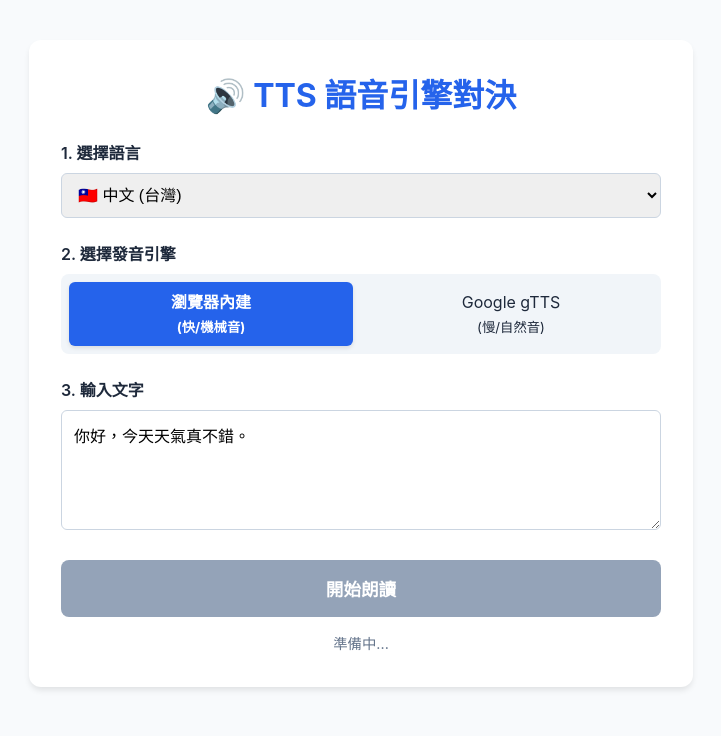
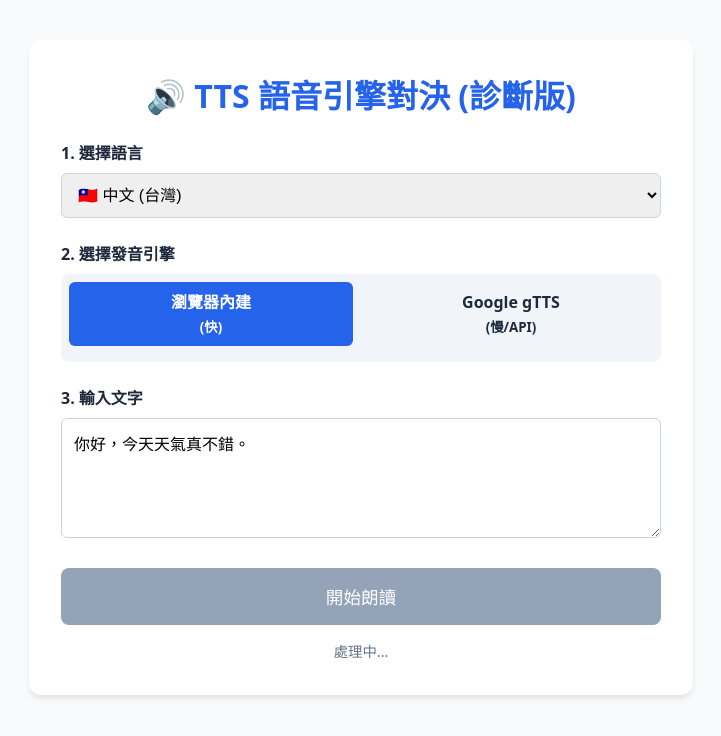
Before and after one commit to davidkuodcam-crypto/Translator, a plain HTML site: page index.html in a window 1280 px wide. Both pictures are taken after a click on the button "開始朗讀". Shown: the whole page, without its empty margins (279-1000 px from the left). Drawn offline with Linux system fonts and the light colour scheme.

Commit message:
Update index.html

```diff
--- a/index.html
+++ b/index.html
@@ -5,104 +5,29 @@
     <meta name="viewport" content="width=device-width, initial-scale=1.0">
     <title>TTS 語音引擎大對決</title>
     <style>
-        :root {
-            --primary: #2563eb;
-            --bg: #f8fafc;
-            --surface: #ffffff;
-            --text: #1e293b;
-        }
-        body {
-            font-family: -apple-system, BlinkMacSystemFont, "Segoe UI", Roboto, "Helvetica Neue", Arial, sans-serif;
-            background-color: var(--bg);
-            color: var(--text);
-            display: flex;
-            justify-content: center;
-            padding: 2rem 1rem;
-            line-height: 1.5;
-        }
-        .container {
-            background: var(--surface);
-            padding: 2rem;
-            border-radius: 12px;
-            box-shadow: 0 4px 6px -1px rgba(0, 0, 0, 0.1);
-            width: 100%;
-            max-width: 600px;
-        }
+        :root { --primary: #2563eb; --bg: #f8fafc; --surface: #ffffff; --text: #1e293b; }
+        body { font-family: system-ui, sans-serif; background-color: var(--bg); color: var(--text); display: flex; justify-content: center; padding: 2rem 1rem; line-height: 1.5; }
+        .container { background: var(--surface); padding: 2rem; border-radius: 12px; box-shadow: 0 4px 6px -1px rgba(0,0,0,0.1); width: 100%; max-width: 600px; }
         h1 { margin-top: 0; text-align: center; color: var(--primary); }
         .control-group { margin-bottom: 1.5rem; }
         label { display: block; font-weight: 600; margin-bottom: 0.5rem; }
-
-        select, textarea {
-            width: 100%;
-            padding: 0.75rem;
-            border: 1px solid #cbd5e1;
-            border-radius: 6px;
-            font-size: 1rem;
-            box-sizing: border-box;
-        }
+        select, textarea { width: 100%; padding: 0.75rem; border: 1px solid #cbd5e1; border-radius: 6px; font-size: 1rem; box-sizing: border-box; }
         textarea { height: 120px; resize: vertical; }
-
-        .radio-group {
-            display: flex;
-            gap: 1rem;
-            background: #f1f5f9;
-            padding: 0.5rem;
-            border-radius: 8px;
-        }
-        .radio-option {
-            flex: 1;
-            text-align: center;
-        }
+        .radio-group { display: flex; gap: 1rem; background: #f1f5f9; padding: 0.5rem; border-radius: 8px; }
+        .radio-option { flex: 1; text-align: center; }
         .radio-option input { display: none; }
-        .radio-option label {
-            cursor: pointer;
-            padding: 0.5rem;
-            border-radius: 6px;
-            margin: 0;
-            display: block;
-            transition: all 0.2s;
-            font-weight: normal;
-        }
-        .radio-option input:checked + label {
-            background: var(--primary);
-            color: white;
-            font-weight: bold;
-            box-shadow: 0 2px 4px rgba(0,0,0,0.1);
-        }
-
-        button {
-            width: 100%;
-            background-color: var(--primary);
-            color: white;
-            border: none;
-            padding: 1rem;
-            font-size: 1.1rem;
-            font-weight: bold;
-            border-radius: 8px;
-            cursor: pointer;
-            transition: opacity 0.2s;
-        }
-        button:hover { opacity: 0.9; }
+        .radio-option label { cursor: pointer; padding: 0.5rem; border-radius: 6px; display: block; transition: all 0.2s; }
+        .radio-option input:checked + label { background: var(--primary); color: white; font-weight: bold; }
+        button { width: 100%; background-color: var(--primary); color: white; border: none; padding: 1rem; font-size: 1.1rem; border-radius: 8px; cursor: pointer; }
         button:disabled { background-color: #94a3b8; cursor: not-allowed; }
-
-        #status {
-            margin-top: 1rem;
-            text-align: center;
-            font-size: 0.9rem;
-            color: #64748b;
-            min-height: 1.5em;
-        }
-        .note {
-            font-size: 0.8rem;
-            color: #ef4444;
-            margin-top: 0.5rem;
-        }
+        #status { margin-top: 1rem; text-align: center; font-size: 0.9rem; color: #ef4444; white-space: pre-wrap; }
+        .note { font-size: 0.8rem; color: #ef4444; margin-top: 0.5rem; }
     </style>
 </head>
 <body>
 
 <div class="container">
-    <h1>🔊 TTS 語音引擎對決</h1>
+    <h1>🔊 TTS 語音引擎對決 (診斷版)</h1>
 
     <div class="control-group">
         <label>1. 選擇語言</label>
@@ -119,27 +44,23 @@
         <div class="radio-group">
             <div class="radio-option">
                 <input type="radio" id="engine-browser" name="engine" value="browser" checked>
-                <label for="engine-browser">瀏覽器內建<br><small>(快/機械音)</small></label>
+                <label for="engine-browser">瀏覽器內建<br><small>(快)</small></label>
             </div>
             <div class="radio-option">
                 <input type="radio" id="engine-server" name="engine" value="server">
-                <label for="engine-server">Google gTTS<br><small>(慢/自然音)</small></label>
+                <label for="engine-server">Google gTTS<br><small>(慢/API)</small></label>
             </div>
         </div>
-        <div id="browser-warning" class="note" style="display:none">
-            ⚠️ 注意：您的電腦可能沒有安裝越南語語音包，瀏覽器模式可能無法發聲。
-        </div>
+        <div id="browser-warning" class="note" style="display:none">⚠️ 注意：您的電腦可能不支援此語言。</div>
     </div>
 
     <div class="control-group">
         <label>3. 輸入文字</label>
-        <textarea id="textInput" placeholder="請輸入您想測試的文字...">你好，今天天氣真不錯。</textarea>
+        <textarea id="textInput">你好，今天天氣真不錯。</textarea>
     </div>
 
     <button id="speakBtn" onclick="handleSpeak()">開始朗讀</button>
     <div id="status"></div>
-
-    <!-- 隱藏的播放器，給 gTTS 用 -->
     <audio id="audioPlayer" style="display:none"></audio>
 </div>
 
@@ -148,40 +69,28 @@
     const statusDiv = document.getElementById('status');
     const speakBtn = document.getElementById('speakBtn');
     const langSelect = document.getElementById('langSelect');
-    const browserWarning = document.getElementById('browser-warning');
+    const warning = document.getElementById('browser-warning');
 
-    // 預設文字切換
     const defaultTexts = {
-        'zh-TW': '你好，今天天氣真不錯，我們來測試語音合成。',
-        'en': 'Hello, the weather is nice today. Let us test the speech synthesis.',
-        'ja': 'こんにちは、今日はいい天気ですね。音声合成のテストをしましょう。',
-        'vi': 'Xin chào, hôm nay thời tiết thật đẹp. Hãy cùng kiểm tra tổng hợp giọng nói.'
+        'zh-TW': '你好，今天天氣真不錯。', 'en': 'Hello, the weather is nice today.',
+        'ja': 'こんにちは、いい天気ですね。', 'vi': 'Xin chào, hôm nay thời tiết đẹp.'
     };
 
     langSelect.addEventListener('change', (e) => {
-        const lang = e.target.value;
-        document.getElementById('textInput').value = defaultTexts[lang];
-
-        // 檢查瀏覽器是否支援該語言 (簡單檢查)
-        if (lang === 'vi') {
-            browserWarning.style.display = 'block';
-        } else {
-            browserWarning.style.display = 'none';
-        }
+        document.getElementById('textInput').value = defaultTexts[e.target.value];
+        warning.style.display = (e.target.value === 'vi') ? 'block' : 'none';
     });
 
     async function handleSpeak() {
         const text = document.getElementById('textInput').value;
-        const lang = document.getElementById('langSelect').value;
+        const lang = langSelect.value;
         const engine = document.querySelector('input[name="engine"]:checked').value;
 
-        if (!text) {
-            statusDiv.innerText = "請先輸入文字！";
-            return;
-        }
+        if (!text) return alert("請輸入文字");
 
         speakBtn.disabled = true;
-        statusDiv.innerText = "準備中...";
+        statusDiv.innerText = "處理中...";
+        statusDiv.style.color = "#64748b";
 
         if (engine === 'browser') {
             speakWithBrowser(text, lang);
@@ -190,68 +99,51 @@
         }
     }
 
-    // --- 引擎 1: 瀏覽器內建 Web Speech API ---
     function speakWithBrowser(text, lang) {
-        // 停止之前的發音
         synth.cancel();
-
         const utterance = new SpeechSynthesisUtterance(text);
-
-        // 設定語言代碼 (瀏覽器通常需要標準 BCP 47 tag)
-        let browserLang = lang;
-        if (lang === 'en') browserLang = 'en-US';
-        if (lang === 'ja') browserLang = 'ja-JP';
-        if (lang === 'vi') browserLang = 'vi-VN';
-
-        utterance.lang = browserLang;
-        utterance.rate = 1.0; // 語速
-
-        utterance.onstart = () => { statusDiv.innerText = "🔊 瀏覽器正在朗讀..."; };
-        utterance.onend = () => {
-            statusDiv.innerText = "✅ 朗讀結束";
-            speakBtn.disabled = false;
-        };
-        utterance.onerror = (e) => {
-            console.error(e);
-            statusDiv.innerText = "❌ 瀏覽器發音失敗 (可能不支援此語言)";
-            speakBtn.disabled = false;
-        };
-
+        utterance.lang = (lang === 'en') ? 'en-US' : (lang === 'ja' ? 'ja-JP' : (lang === 'vi' ? 'vi-VN' : lang));
+        utterance.onend = () => { statusDiv.innerText = "✅ 朗讀結束"; speakBtn.disabled = false; };
+        utterance.onerror = (e) => { console.error(e); statusDiv.innerText = "❌ 瀏覽器錯誤"; speakBtn.disabled = false; };
         synth.speak(utterance);
     }
 
-    // --- 引擎 2: Server 端 gTTS (Vercel Python) ---
+    // --- 關鍵修改：顯示詳細錯誤 ---
     async function speakWithServer(text, lang) {
-        statusDiv.innerText = "⏳ 正在呼叫 Google 翻譯引擎 (Vercel)...";
+        statusDiv.innerText = "⏳ 呼叫 Vercel API...";
         const player = document.getElementById('audioPlayer');
 
         try {
-            // 呼叫後端 API
             const response = await fetch(`/api/speak?text=${encodeURIComponent(text)}&lang=${lang}`);
 
-            if (!response.ok) throw new Error("API 請求失敗");
+            // 如果失敗 (例如 500 或 404)，讀取伺服器回傳的文字
+            if (!response.ok) {
+                const errorText = await response.text();
+                // 可能是 HTML (404頁面) 或 純文字 (Python exception)
+                if (errorText.includes("<!DOCTYPE html>")) {
+                    throw new Error(`路徑錯誤 (${response.status}) - 請檢查 vercel.json`);
+                } else {
+                    throw new Error(`API 錯誤 (${response.status}): ${errorText}`);
+                }
+            }
 
             const blob = await response.blob();
-            const url = URL.createObjectURL(blob);
+            player.src = URL.createObjectURL(blob);
+            player.style.display = 'block';
+            await player.play();
+            statusDiv.innerText = "✅ 播放成功 (gTTS)";
+            statusDiv.style.color = "green";
 
-            player.src = url;
-            player.style.display = 'block';
-
-            statusDiv.innerText = "🔊 gTTS 正在播放...";
-            await player.play();
-
-            player.onended = () => {
-                statusDiv.innerText = "✅ 播放結束";
-                speakBtn.disabled = false;
-            };
+            player.onended = () => speakBtn.disabled = false;
 
         } catch (error) {
             console.error(error);
-            statusDiv.innerText = "❌ 伺服器錯誤 (可能是 Vercel 連線逾時)";
+            // 把錯誤顯示在畫面上
+            statusDiv.innerText = `❌ 發生錯誤:\n${error.message}`;
+            statusDiv.style.color = "red";
             speakBtn.disabled = false;
         }
     }
 </script>
-
 </body>
 </html>
```
